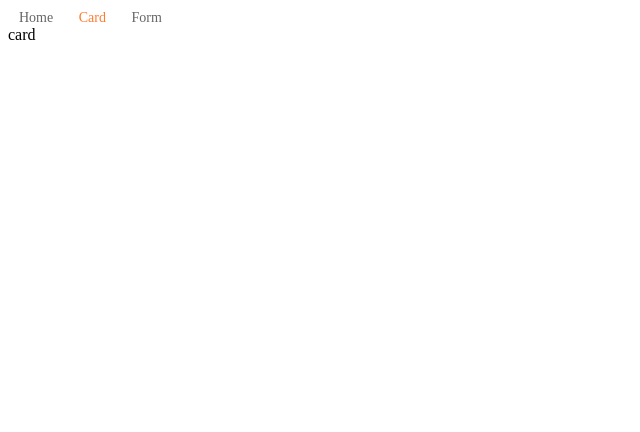
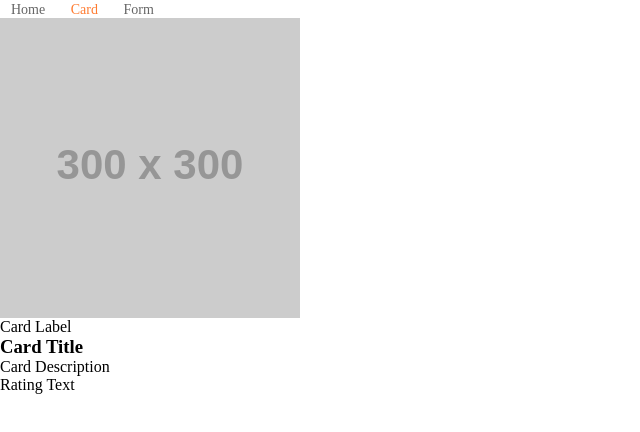
Before and after one commit to shldhee/backpac, a Vue app: page /card in a window 1280 px wide. Shown: the top 432 px of the page, without its empty margins (0-640 px from the left). Built offline with nearby package versions, Linux system fonts and the light colour scheme.

Commit message:
feat: Card 컴포넌트 생성
- Card HTML 마크업 구조 설계
- scss 전역 스타일 되게 App style에서 scoped 제거
- picture, image 스타일 수정(영역 제대로 잡히게)

```diff
--- a/src/App.vue
+++ b/src/App.vue
@@ -42,7 +42,7 @@ export default {
 }
 </script>
 
-<style lang="scss" scoped>
+<style lang="scss">
 .nav {
   &__link {
     padding: 10px 11px;
--- a/src/assets/scss/reset.scss
+++ b/src/assets/scss/reset.scss
@@ -11,8 +11,12 @@ body {
 
 /* Reset img */
 img {
+  vertical-align: top;
   max-width: 100%;
   height: auto;
+}
+picture {
+  display: inline-block;
 }
 
 /* CSS Reset by [class] */
--- /dev/null
+++ b/src/components/Card/Card.vue
@@ -0,0 +1,56 @@
+<template>
+  <div class="card">
+    <div class="card__header">
+      <picture>
+        <source srcset="http://via.placeholder.com/300" />
+        <img
+          class="card__thumbanil"
+          src="http://via.placeholder.com/300"
+          alt="thumbnail"
+        />
+      </picture>
+    </div>
+    <div class="card__body">
+      <span class="card__label">{{ label }}</span>
+      <h3 class="card__title">{{ title }}</h3>
+      <p class="card__description">{{ description }}</p>
+    </div>
+    <div class="card__footer">
+      <span class="card__rating"></span>
+      <p class="card__rating-text">{{ ratingText }}</p>
+    </div>
+  </div>
+</template>
+
+<script>
+export default {
+  props: {
+    img: {
+      type: String,
+      default: 'http://via.placeholder.com/300',
+    },
+    label: {
+      type: String,
+      default: 'Card Label',
+    },
+    title: {
+      type: String,
+      default: 'Card Title',
+    },
+    description: {
+      type: String,
+      default: 'Card Description',
+    },
+    rating: {
+      type: Number,
+      default: 3,
+    },
+    ratingText: {
+      type: String,
+      default: 'Rating Text',
+    },
+  },
+}
+</script>
+
+<style lang="scss" scoped></style>
--- a/src/views/Card.vue
+++ b/src/views/Card.vue
@@ -1,9 +1,14 @@
 <template>
-  <div>card</div>
+  <div><Card /></div>
 </template>
 
 <script>
-export default {}
+import Card from '@/components/Card/Card'
+export default {
+  components: {
+    Card,
+  },
+}
 </script>
 
 <style lang="scss" scoped></style>
```
